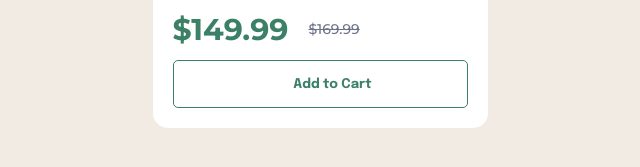
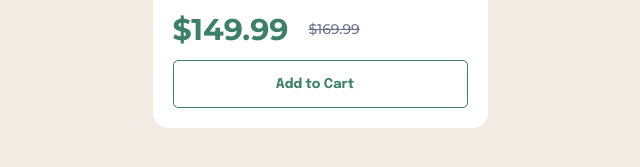
Before and after one commit to HakunaMatata9115/product-preview-card-component-main, a plain HTML site: page index.html in a window 1280 px wide. In both pictures the pointer is over the button "Add to Cart". Shown: the part 517-684 px from the top of the page, 320-960 px from the left. Drawn offline with Linux system fonts and the light colour scheme.

Commit message:
💄 Last retouching

```diff
--- a/styles.css
+++ b/styles.css
@@ -165,13 +165,14 @@ button:hover {
   background-color: var(--color-white);
   border: solid 1px var(--color-dark-cyan);
   cursor: pointer;
+  padding-right: 50px;
 }
 
 .cart-image {
   margin-right: 10px;
 }
 
-/* <=1440 (Desktop) */
+/* >=1440 (Desktop) */
 @media screen and (min-width:1440px) {
 
   /* product */
```
